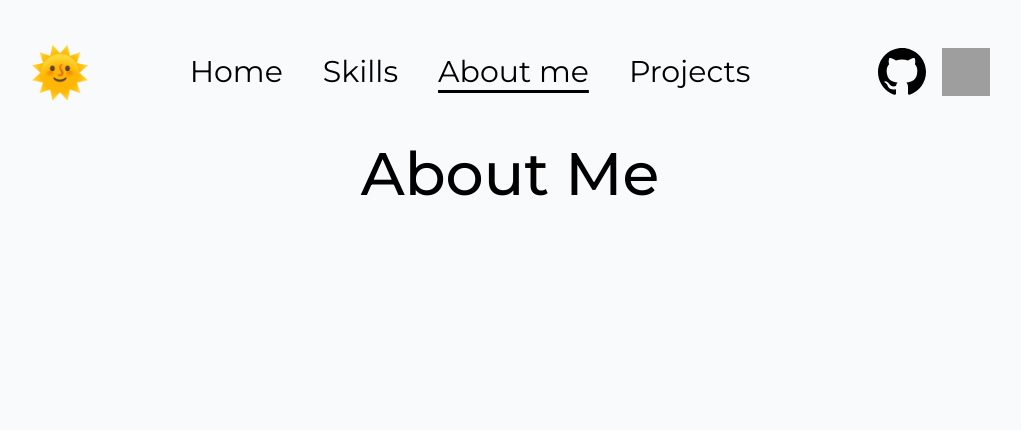
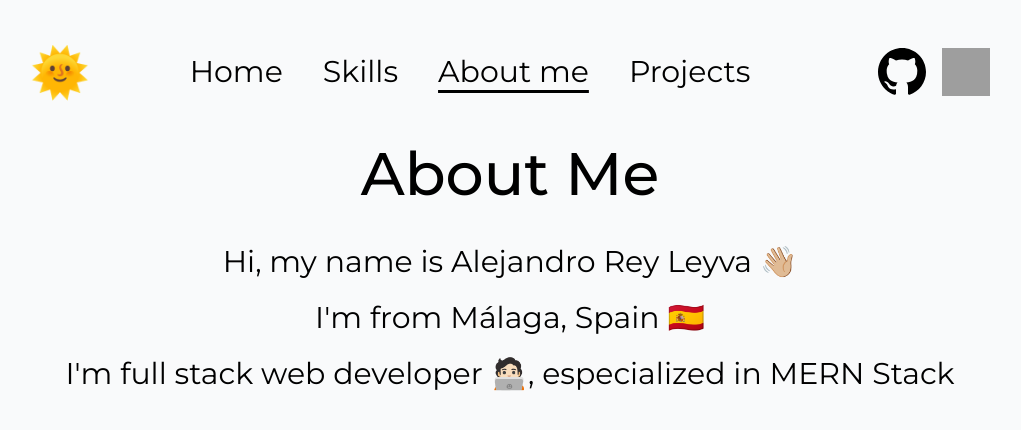
Before and after one commit to alereyleyva/alereyleyva.dev, a Next.js app: page /about in a window 1280 px wide. Shown: the top 430 px of the page, without its empty margins (130-1151 px from the left). Built offline with nearby package versions, Linux system fonts and the light colour scheme; grey boxes are pictures that could not be loaded.

Commit message:
About initial set up

```diff
--- /dev/null
+++ b/data/about.js
@@ -0,0 +1,7 @@
+const about = [
+  'Hi, my name is Alejandro Rey Leyva 👋🏼',
+  "I'm from Málaga, Spain 🇪🇸",
+  "I'm full stack web developer 🧑🏻‍💻, especialized in MERN Stack",
+];
+
+export default about;
--- a/pages/about.js
+++ b/pages/about.js
@@ -1,5 +1,21 @@
 import React from 'react';
+import about from '../data/about';
 
 export default function About() {
-  return <h1>About Me</h1>;
+  const paragraphStyle = `
+    text-3xl md:text-2xl sm:text-xl my-5 text-center
+  `;
+
+  return (
+    <div>
+      <h1>About Me</h1>
+      <ul>
+        {about.map((paragraph) => (
+          <li className={paragraphStyle} key={Math.random()}>
+            {paragraph}
+          </li>
+        ))}
+      </ul>
+    </div>
+  );
 }
```
